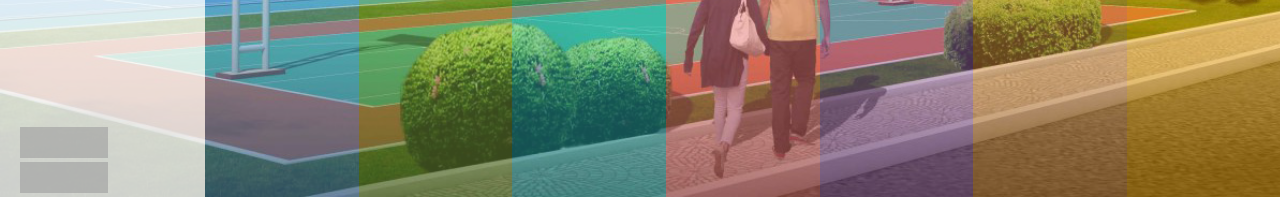
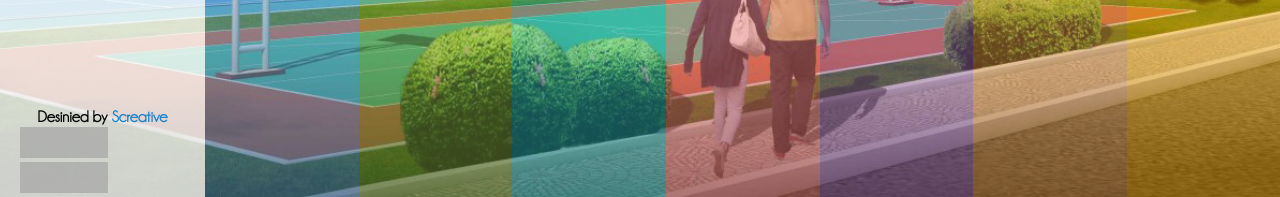
Before and after one commit to yokesh28/palmspring, a PHP site: page / in a window 1280 px wide. Shown: the part 689-886 px from the top of the page. Run offline with PHP 8.4, Linux system fonts and the light colour scheme; grey boxes are pictures that could not be loaded.

Commit message:
Signed-off-by: screative2 <screative2@ubuntu>

```diff
--- a/css/style.css
+++ b/css/style.css
@@ -418,3 +418,17 @@ h4 {
 	margin: 0 20px;
 	opacity: 0.6;
 }
+
+.by {
+	position: absolute;
+	bottom: 8%;
+	text-align: center;
+	width: 100%;
+	font-weight: bolder;
+}
+
+.by a {
+	text-decoration: none;
+	text-transform: capitalize;
+	color: #1C82CB;
+}
--- a/header.php
+++ b/header.php
@@ -4,6 +4,9 @@
 			<a href="index.php"><img src="img/logo.png" width="100%">
 			</a>
 		</div>
+	</div>
+	<div class="by">
+	Desinied by <a href="http://s-creative.me/" target="_blank">screative</a>
 	</div>
 	<div class="validate">
 
```
